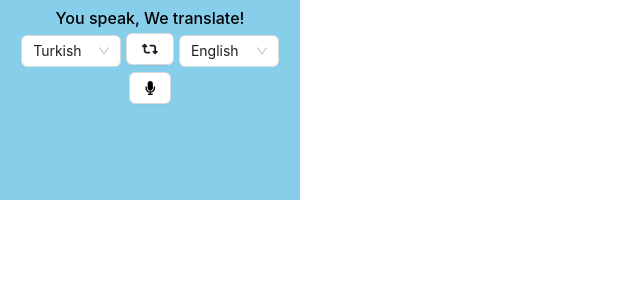
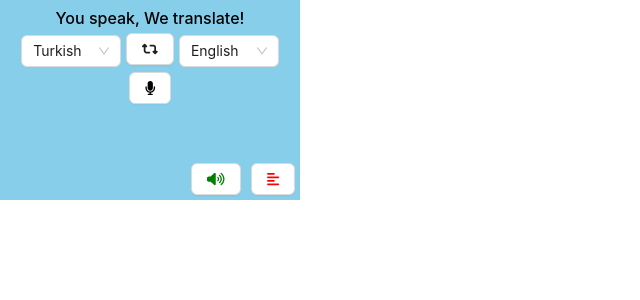
Before and after one commit to AhmetGENCOGLU/speech_translator, a React (Create React App) app: page / in a window 1280 px wide. Shown: the top 300 px of the page, without its empty margins (0-640 px from the left). Built offline with nearby package versions, Linux system fonts and the light colour scheme; no server answers.

Commit message:
audio and subtitle config

```diff
--- a/src/components/Translator/index.js
+++ b/src/components/Translator/index.js
@@ -1,9 +1,9 @@
 import React, { memo, useCallback, useEffect, useMemo, useState } from "react";
 import "./style.scss";
 import { FontAwesomeIcon } from "@fortawesome/react-fontawesome";
-import { faMicrophone, faRetweet } from "@fortawesome/free-solid-svg-icons";
+import { faAlignLeft, faMicrophone, faRetweet, faVolumeMute, faVolumeUp } from "@fortawesome/free-solid-svg-icons";
 import { TranslateService } from "../../services/translate";
-import { Button, Select } from "antd";
+import { Button, Select, Tooltip } from "antd";
 import { languageOptions, localStorageFromToKey, subtitleClassname } from "../../constants";
 import { setFromToInitialValues } from "../../utils/helpers";
 
@@ -11,6 +11,8 @@ const Translator = () => {
   const [listening, setListening] = useState(false);
   let [from, setFrom] = useState(setFromToInitialValues("from", "tr"));
   let [to, setTo] = useState(setFromToInitialValues("to", "en"));
+  const [muted, setMuted] = useState(false);
+  const [showSubtitle, setShowSubtitle] = useState(true);
 
   const translateService = useMemo(() => new TranslateService(), []);
 
@@ -77,7 +79,7 @@ const Translator = () => {
 
   const translate = useCallback(
     (value) => {
-      if (!value) return;
+      if (!value || (muted && !showSubtitle)) return;
 
       translateService
         .translate({
@@ -87,14 +89,19 @@ const Translator = () => {
         })
         .then((response) => {
           const text = response.data[0];
-          speak(text);
-          setSubtitle(text);
+          if (!muted) {
+            speak(text);
+          }
+
+          if (showSubtitle) {
+            setSubtitle(text);
+          }
         })
         .catch((error) => {
           console.error(error);
         });
     },
-    [from, setSubtitle, speak, to, translateService]
+    [from, muted, setSubtitle, showSubtitle, speak, to, translateService]
   );
 
   useEffect(() => {
@@ -109,10 +116,6 @@ const Translator = () => {
         setListening(false);
       };
     }
-
-    return () => {
-      speechRecognition?.stop();
-    };
   }, [speechRecognition, translate]);
 
   const onClickMicrophone = () => {
@@ -153,6 +156,14 @@ const Translator = () => {
 
   const setMicrophoneColor = () => (listening ? "red" : "black");
 
+  const onClickAudioButton = () => {
+    setMuted((prevState) => !prevState);
+  }
+
+  const onClickSubtitleButton = () => {
+    setShowSubtitle((prevState) => !prevState);
+  }
+
   return (
     <div className="translator_container">
       <div className="title">You speak, We translate!</div>
@@ -187,6 +198,22 @@ const Translator = () => {
           <FontAwesomeIcon icon={faMicrophone} color={setMicrophoneColor()} />
         </Button>
       </div>
+      <div className="bottom_section">
+        <Tooltip title='Audio' placement="topRight">
+          <Button onClick={onClickAudioButton}>
+            {muted ? (
+              <FontAwesomeIcon icon={faVolumeMute} color="red" />
+            ) : (
+              <FontAwesomeIcon icon={faVolumeUp} color="green" />
+            )}
+          </Button>
+        </Tooltip>
+        <Tooltip title='Subtitle' placement="topRight">
+          <Button onClick={onClickSubtitleButton}>
+            <FontAwesomeIcon icon={faAlignLeft} color={ showSubtitle ? 'red' : 'black' } />
+          </Button>
+        </Tooltip>
+      </div>
     </div>
   );
 };
--- a/src/components/Translator/style.scss
+++ b/src/components/Translator/style.scss
@@ -24,4 +24,14 @@
     .ant-select {
         width: 100px;
     }
+
+    .bottom_section {
+        position: absolute;
+        bottom: 0;
+        display: flex;
+        flex-direction: row;
+        justify-content: flex-end;
+        width: 100%;
+        padding-bottom: 5px;
+    }
 }
```
